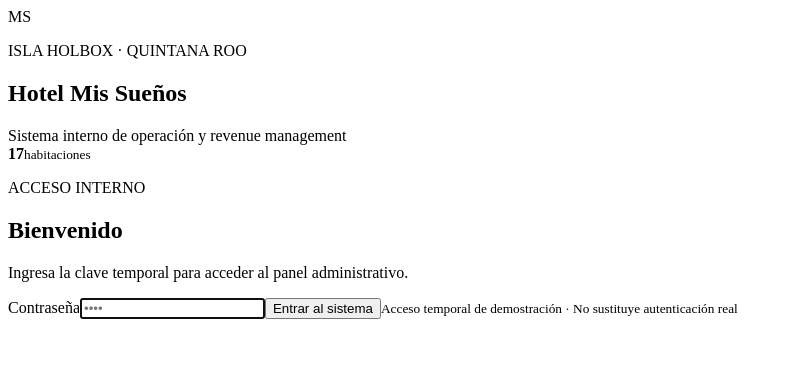
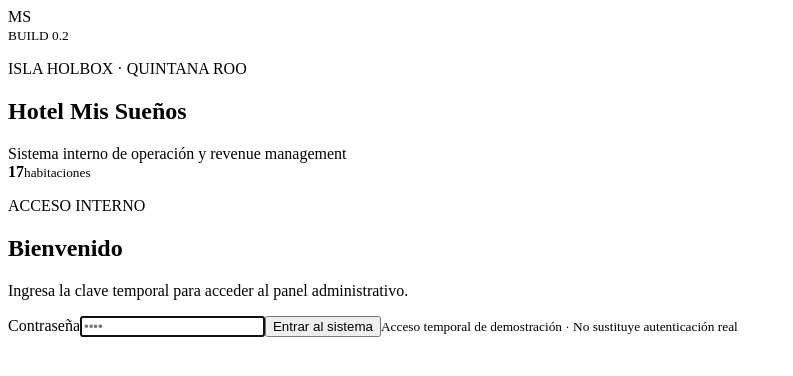
Before and after one commit to AnveraBusinesssystems/HOTEL_MIS_SUENOS, a React (Vite) app: page / in a window 1280 px wide. Shown: the top 376 px of the page, without its empty margins (0-793 px from the left). Built offline with nearby package versions, Linux system fonts and the light colour scheme; the HTML template or start-up script is replaced by a standard one.

Commit message:
chore: add visible build marker for deployment verification

```diff
--- a/src/App.tsx
+++ b/src/App.tsx
@@ -65,7 +65,7 @@ function App() {
       <aside className="sidebar">
         <div className="brand">
           <div className="brand-mark">MS</div>
-          {!collapsed && <div><strong>MIS SUEÑOS</strong><span>HOLBOX · RMS</span></div>}
+          {!collapsed && <div><strong>MIS SUEÑOS</strong><span>HOLBOX · RMS</span><small className="build-tag">BUILD 0.2</small></div>}
         </div>
         <button className="collapse-btn" onClick={()=>setCollapsed(v=>!v)} aria-label="Contraer navegación"><Menu size={18}/></button>
         <nav>
@@ -225,7 +225,7 @@ function LoginScreen({onLogin}:{onLogin:()=>void}) {
 
   return <div className="login-shell">
     <section className="login-brand-panel">
-      <div className="login-monogram">MS</div>
+      <div className="login-monogram">MS</div><small className="login-version">BUILD 0.2</small>
       <p>ISLA HOLBOX · QUINTANA ROO</p>
       <h1>Hotel Mis Sueños</h1>
       <span>Sistema interno de operación y revenue management</span>
```
